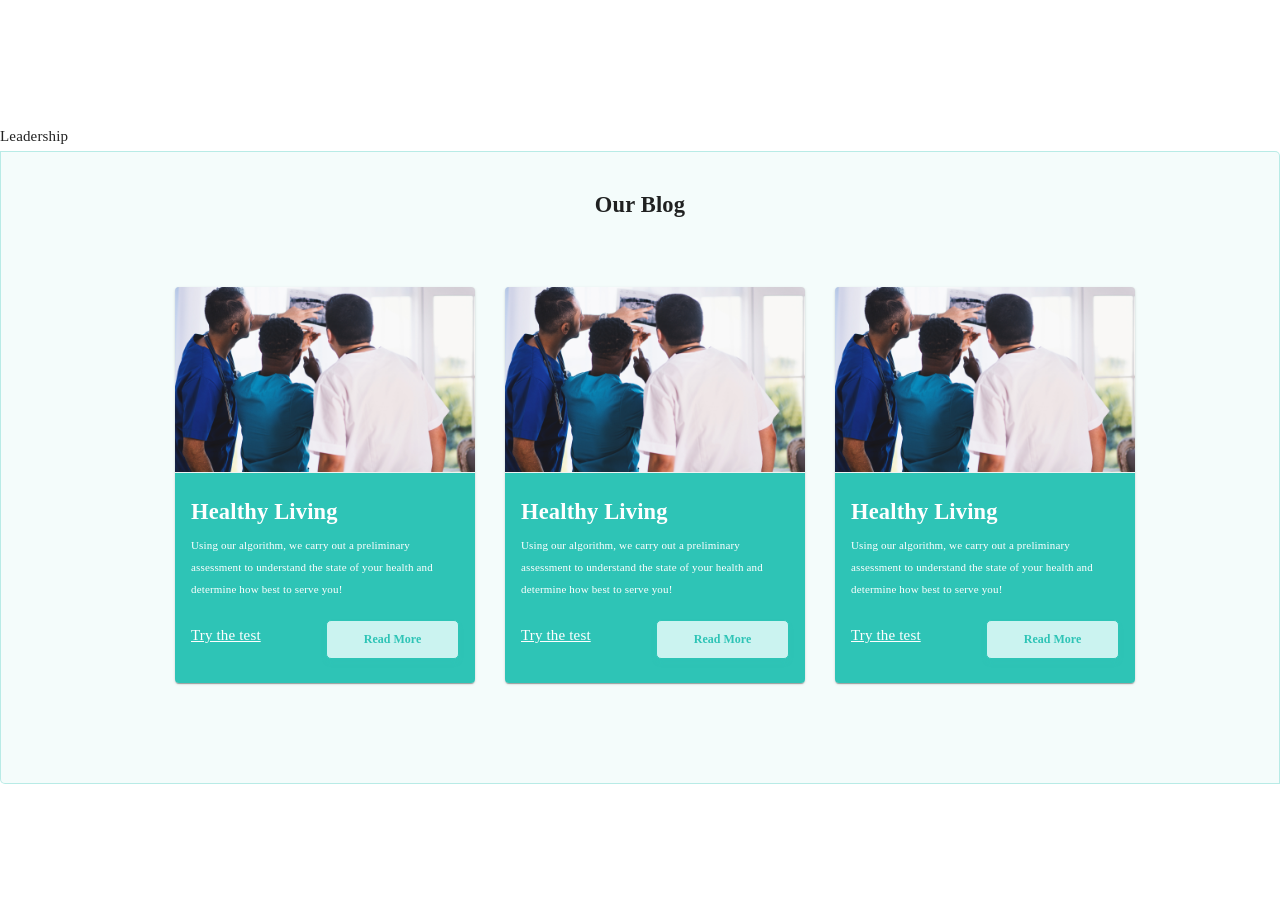
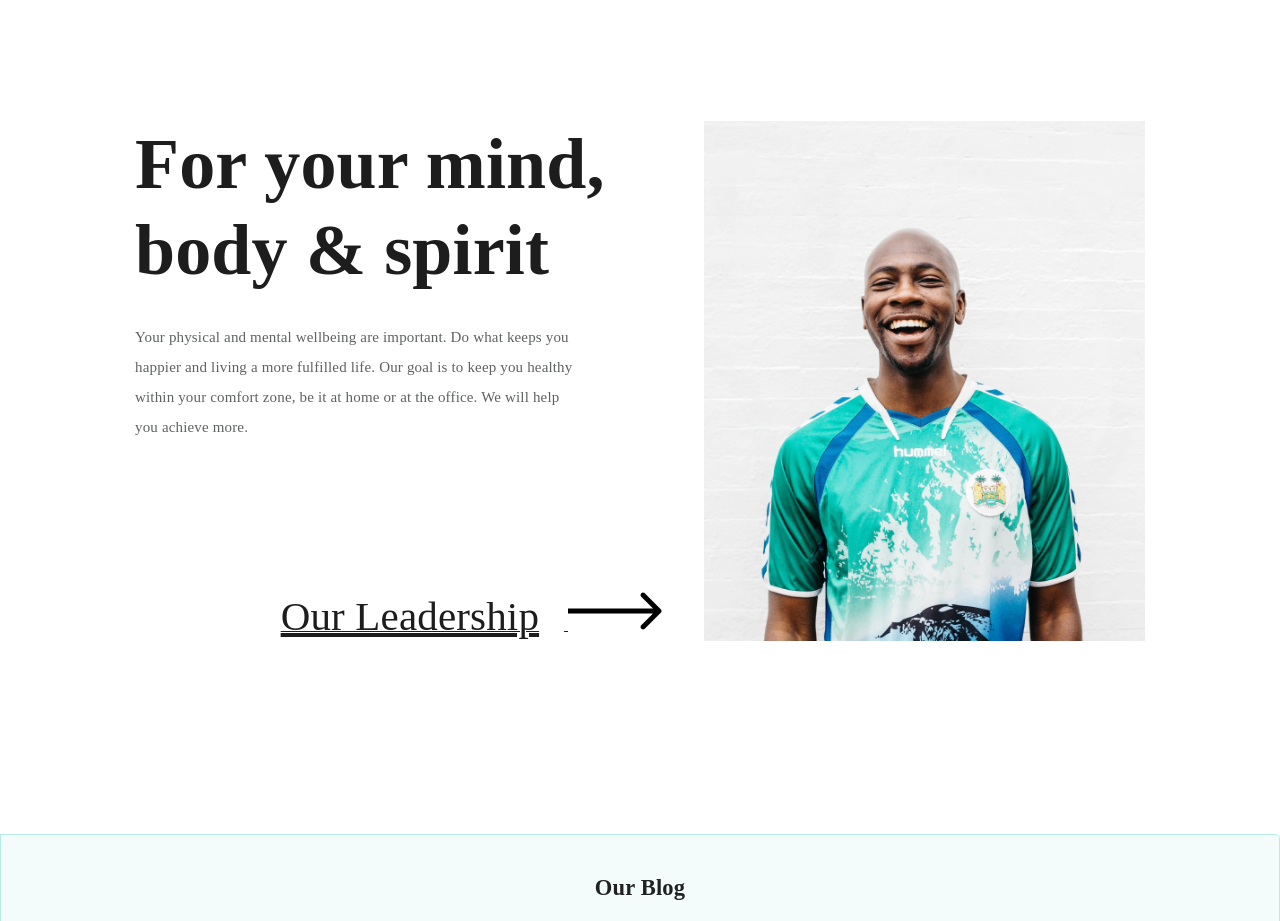
Before and after one commit to Kaeyz/react-app, a React (Create React App) app: page /about in a window 1280 px wide. Shown: the part 2140-3061 px from the top of the page. Built offline with nearby package versions, Linux system fonts and the light colour scheme.

Commit message:
ADD: done with leadership component

```diff
--- a/src/components/about/Leadership.js
+++ b/src/components/about/Leadership.js
@@ -1,19 +1,84 @@
 // modules
-import React from 'react';
-import styled from 'styled-components';
-
+import React from "react";
+import styled from "styled-components";
+import Container from "../common/Container";
+import { Link } from "react-router-dom";
+import arrow from "../../assets/Arrow1.png";
+import img from "../../assets/charles-etoroma.png";
 
 const Wrapper = styled.div`
-
   /* leadership styling goes here */
-
+  margin-bottom: 18.6rem;
+  .flexy {
+    flex-wrap: wrap;
+    justify-content: space-between;
+    align-items: flex-start;
+    .leadInfo {
+      flex-direction: column;
+      align-items: end;
+      height: 52.7rem;
+      max-width: 100%;
+      justify-content: space-between;
+      .linkSpan1 {
+        font-size: 4.1rem;
+        line-height: 6.4rem;
+        color: ${(props) => props.theme.color.text_01};
+        text-decoration-line: underline;
+        margin-right: 2.5rem;
+      }
+    }
+  }
+  .leaderBg {
+    background-image: url(${img});
+    width: 44.1rem;
+    height: 52rem;
+    background-position: center;
+    background-repeat: no-repeat;
+    background-size: cover;
+  }
+  h1 {
+    width: 52.7rem;
+    max-width: 100%;
+    font-size: 7.2rem;
+    line-height: 8.6rem;
+    color: ${(props) => props.theme.color.text_01};
+    margin-bottom: 2.9rem;
+  }
+  p {
+    width: 44.1rem;
+    height: 9.6rem;
+    color: ${(props) => props.theme.color.text_02};
+  }
 `;
 
 export default function Leadership() {
   return (
     <Wrapper>
-			{/* leadership component goes here */}
-			Leadership
+      <Container>
+        <div className="flexy flex">
+          <div className="flex leadInfo">
+            <div style={{ maxWidth: "100%" }}>
+              <h1>For your mind, body & spirit</h1>
+              <p>
+                Your physical and mental wellbeing are important. Do what keeps
+                you happier and living a more fulfilled life. Our goal is to
+                keep you healthy within your comfort zone, be it at home or at
+                the office. We will help you achieve more.
+              </p>
+            </div>
+            <div>
+              <Link to="../pages/About.js">
+                <span className="linkSpan1">Our Leadership</span>
+                <span>
+                  {" "}
+                  <img src={arrow} alt="arrow" className="arrow" />
+                </span>{" "}
+              </Link>
+            </div>
+          </div>
+          <div className="leaderBg"></div>
+        </div>
+      </Container>
     </Wrapper>
   );
 }
```
Also changed, not shown: src/assets/Arrow1.png (added), src/assets/charles-etoroma.png (added). Lines whose indentation alone changed are shown as unchanged.
